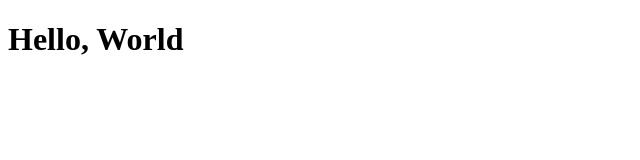
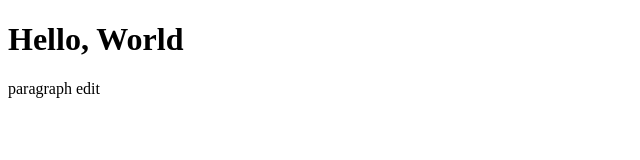
Before and after one commit to Sajjadakedavra/learning-git, a plain HTML site: page index.html in a window 1280 px wide. Shown: the whole page, without its empty margins (0-640 px from the left). Drawn offline with Linux system fonts and the light colour scheme.

Commit message:
paragraph added

```diff
--- a/index.html
+++ b/index.html
@@ -8,5 +8,6 @@
 </head>
 <body>
     <h1>Hello, World</h1>
+    <p>paragraph edit</p>
 </body>
 </html>
```
